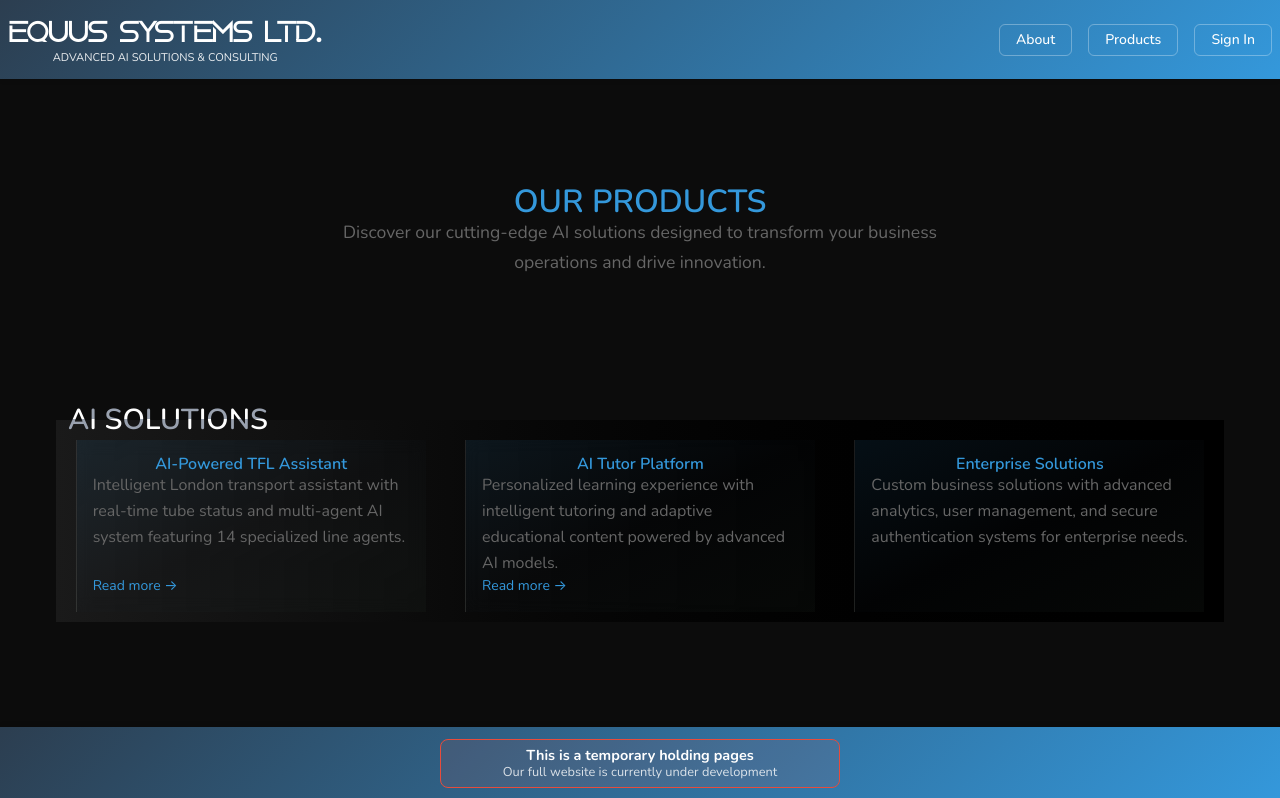
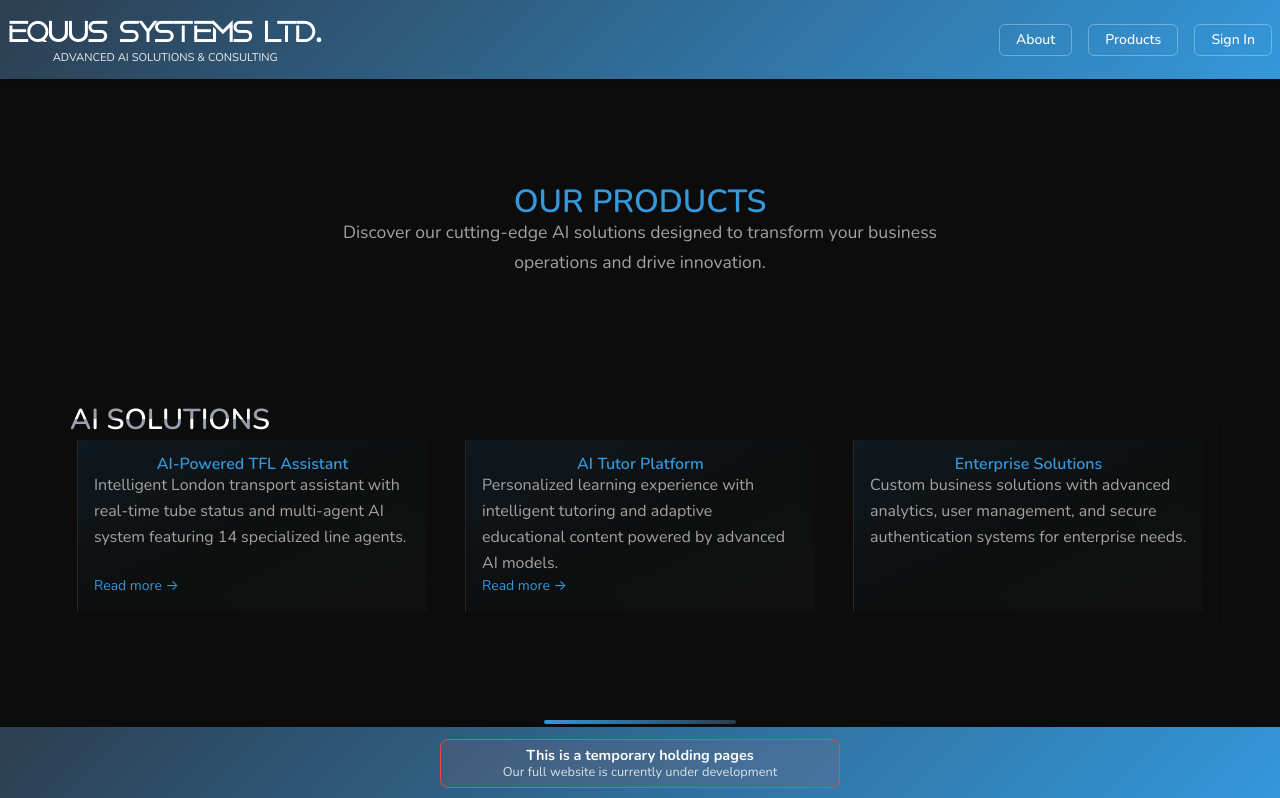
Before and after one commit to GADev-equus/equus-website-client, a React (Vite) app: page /products in a window 1280 px wide. Shown: the top 798 px of the page. Built offline with nearby package versions, Linux system fonts and the light colour scheme.

Commit message:
Improved UI/UX

```diff
--- a/src/components/ui/fieldset.jsx
+++ b/src/components/ui/fieldset.jsx
@@ -2,12 +2,15 @@ import * as React from 'react';
 import { cva } from 'class-variance-authority';
 import { cn } from '@/lib/utils';
 
-const fieldsetVariants = cva('border transition-all group relative', {
+const fieldsetVariants = cva(
+  'border !border-equus-olive/10 transition-all group relative',
+  {
     variants: {
       variant: {
         default:
-        'border-gray-800 bg-gradient-to-r from-[#1a1a1a] to-black dark:border-gray-300 dark:bg-gradient-to-r dark:from-[#2a2a2a] dark:to-black',
-      outline: 'border-gray-400 bg-transparent dark:border-gray-500',
+          '!border-equus-olive/10 bg-transparent dark:!border-equus-olive/10 dark:bg-transparent',
+        outline:
+          '!border-equus-olive/10 bg-transparent dark:!border-equus-olive/10',
         filled:
           'border-gray-200 bg-gray-50 dark:border-gray-700 dark:bg-gray-800/50',
         elevated:
@@ -15,7 +18,7 @@ const fieldsetVariants = cva('border transition-all group relative', {
         accent:
           'border-blue-500 bg-blue-50/30 dark:border-blue-400 dark:bg-blue-950/20',
         equus:
-        'border-blue-500 bg-gradient-to-br from-blue-50/50 to-transparent dark:from-blue-950/30 dark:to-transparent dark:border-blue-400',
+          'border-blue-500 bg-transparent dark:border-blue-400 dark:bg-transparent',
         success:
           'border-green-400 bg-green-50/50 dark:border-green-500 dark:bg-green-950/20',
         warning:
@@ -50,7 +53,8 @@ const fieldsetVariants = cva('border transition-all group relative', {
       spacing: 'default',
       state: 'default',
     },
-});
+  },
+);
 
 const legendVariants = cva('font-medium transition-colors text-left ml-0', {
   variants: {
--- a/src/index.css
+++ b/src/index.css
@@ -137,6 +137,11 @@ table {
 
 fieldset {
   border: none;
+}
+
+/* Allow fieldset components to override global border reset */
+fieldset[class*='border-'] {
+  border: revert !important;
 }
 
 /* Allow fieldset components to override global padding reset */
--- a/src/pages/About.jsx
+++ b/src/pages/About.jsx
@@ -121,7 +121,23 @@ const About = () => {
               learn, and act to deliver lasting impact.
             </p>
             <div>
-              <Link to="/#contact" className="text-equus-primary underline">
+              <Link
+                to="/#contact"
+                className="text-equus-primary underline"
+                onClick={(e) => {
+                  // Allow normal navigation, then focus on form
+                  setTimeout(() => {
+                    const nameInput = document.getElementById('name');
+                    if (nameInput) {
+                      nameInput.focus();
+                      nameInput.scrollIntoView({
+                        behavior: 'smooth',
+                        block: 'center',
+                      });
+                    }
+                  }, 100);
+                }}
+              >
                 Get in touch with us →
               </Link>
             </div>
--- a/src/pages/Products.jsx
+++ b/src/pages/Products.jsx
@@ -6,6 +6,7 @@ import {
   CardDescription,
   CardContent,
 } from '@/components/ui';
+import DecorativeAccent from '@/components/ui/DecorativeAccent';
 import { Link } from 'react-router-dom';
 
 const Products = () => {
@@ -76,6 +77,16 @@ const Products = () => {
           </Fieldset>
         </section>
 
+        {/* Section divider */}
+        <div className="relative py-8">
+          <DecorativeAccent
+            position="center"
+            width="12rem"
+            height="0.25rem"
+            gradient="primary-secondary"
+          />
+        </div>
+
         {/* Features section */}
         <section className="equus-section equus-section-centered">
           <Fieldset legend="WHY CHOOSE EQUUS" size="lg">
--- a/src/styles/design-system.css
+++ b/src/styles/design-system.css
@@ -20,7 +20,7 @@
   /* Subtle brand olive accent */
   --equus-olive: #3b4d3f;
   --equus-text-primary: #333;
-  --equus-text-secondary: #666;
+  --equus-text-secondary: rgba(200, 200, 200, 0.8);
   --equus-text-light: rgba(255, 255, 255, 0.9);
   --equus-background-primary: #f8f9fa;
   --equus-background-dark: rgba(12, 12, 12, 1);
```
Lines whose indentation alone changed are shown as unchanged.
